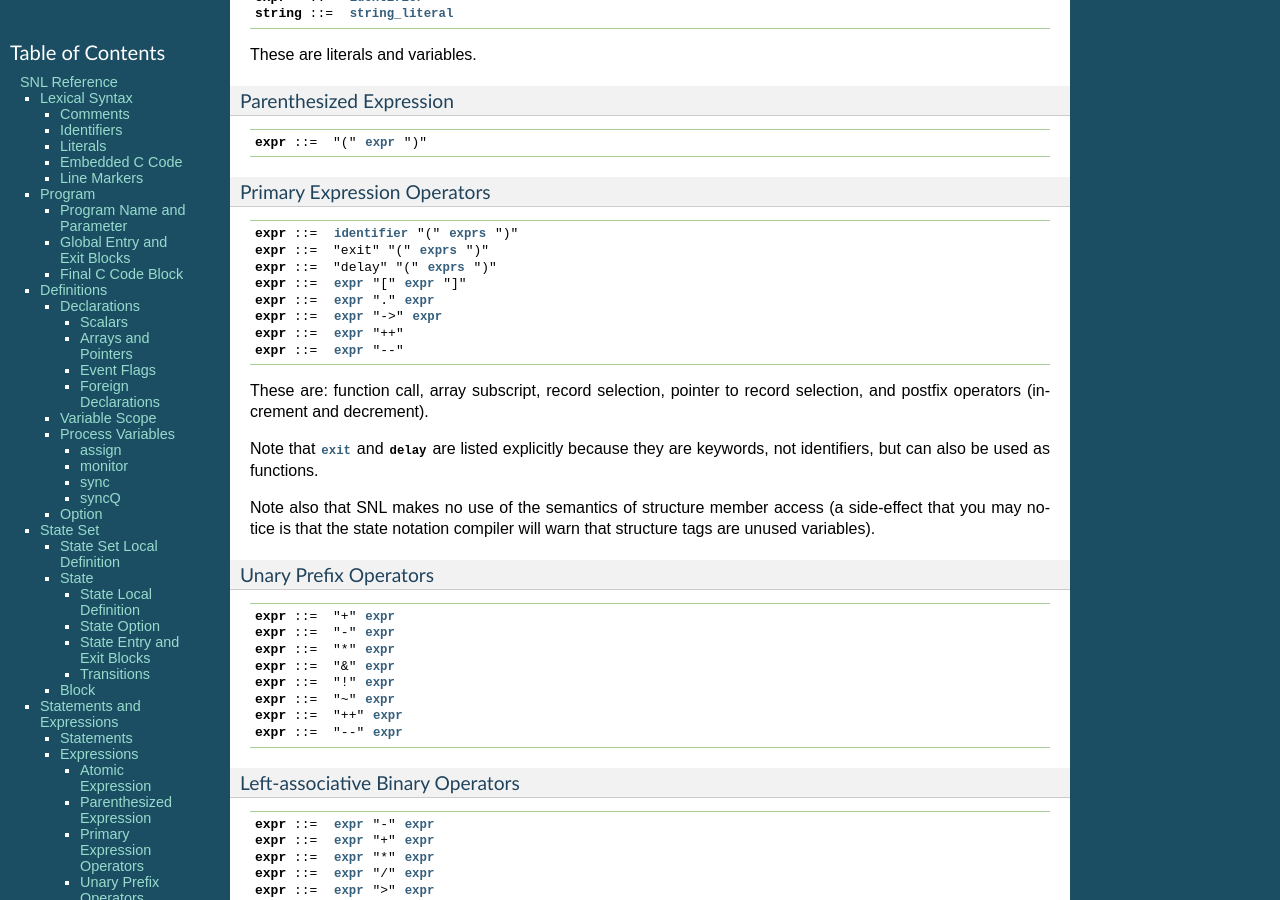
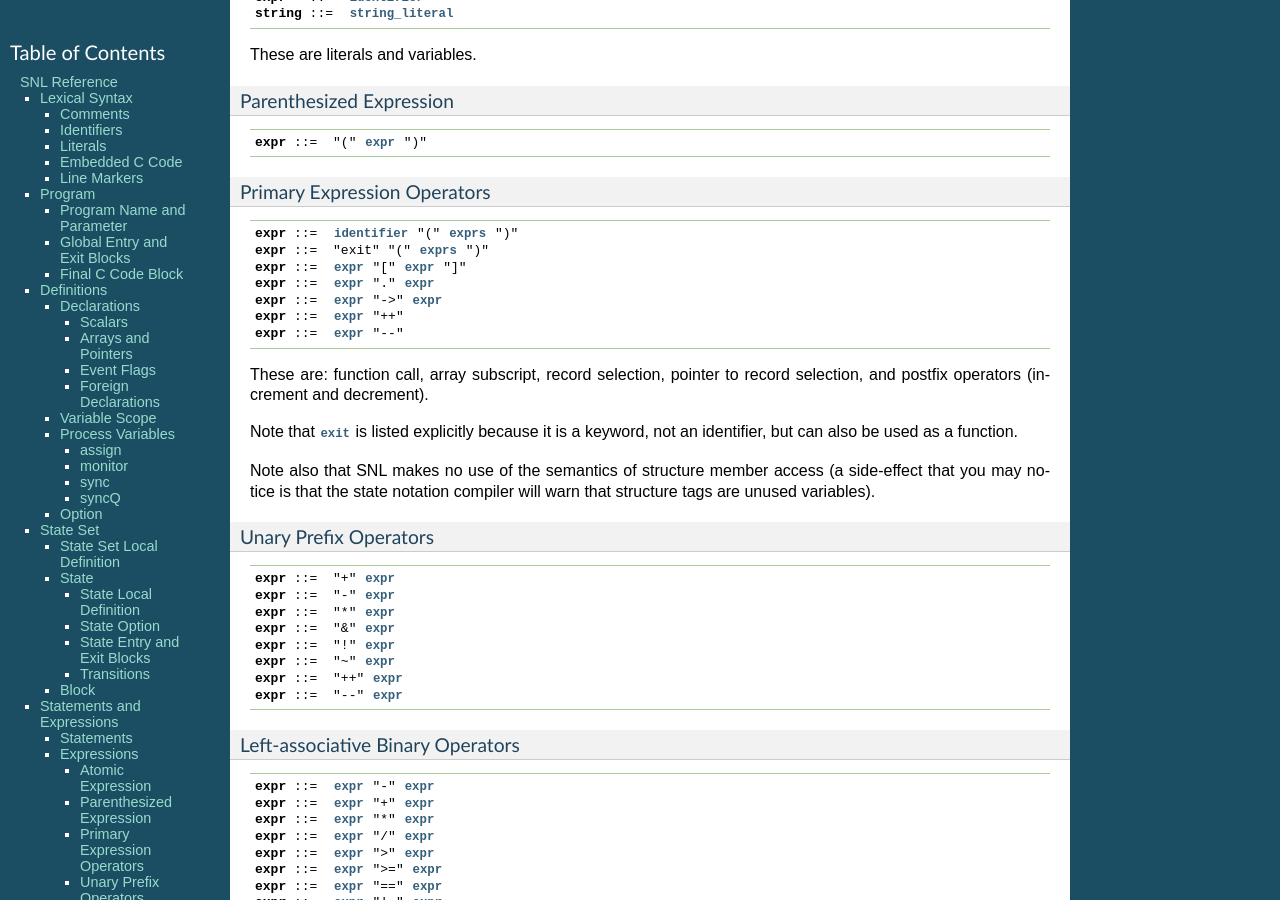
Before and after one commit to jeonghanlee/sequencer-2-2, a Sphinx documentation site: the page built from documentation/Reference.txt, in a window 1280 px wide and 900 px high, scrolled down 9017 px. Built offline with Sphinx 7.4.7, drawn with Linux system fonts in a browser that asks for light colours; cross-references to code outside the pages are shown as plain code.

Commit message:
compatibility fix: delay is no longer a keyword
Instead added a special case to the expr function in parse.c

```diff
--- a/documentation/Reference.txt
+++ b/documentation/Reference.txt
@@ -616,7 +616,6 @@
 .. productionlist::
    expr: `identifier` "(" `exprs` ")"
    expr: "exit" "(" `exprs` ")"
-   expr: "delay" "(" `exprs` ")"
    expr: `expr` "[" `expr` "]"
    expr: `expr` "." `expr`
    expr: `expr` "->" `expr`
@@ -626,8 +625,8 @@
 These are: function call, array subscript, record selection, pointer to
 record selection, and postfix operators (increment and decrement).
 
-Note that :token:`exit` and :token:`delay` are listed explicitly because
-they are keywords, not identifiers, but can also be used as functions.
+Note that :token:`exit` is listed explicitly because
+it is a keyword, not an identifier, but can also be used as a function.
 
 Note also that SNL makes no use of the semantics of structure member
 access (a side-effect that you may notice is that the state notation
```
Also changed, not shown: 4 other files.
